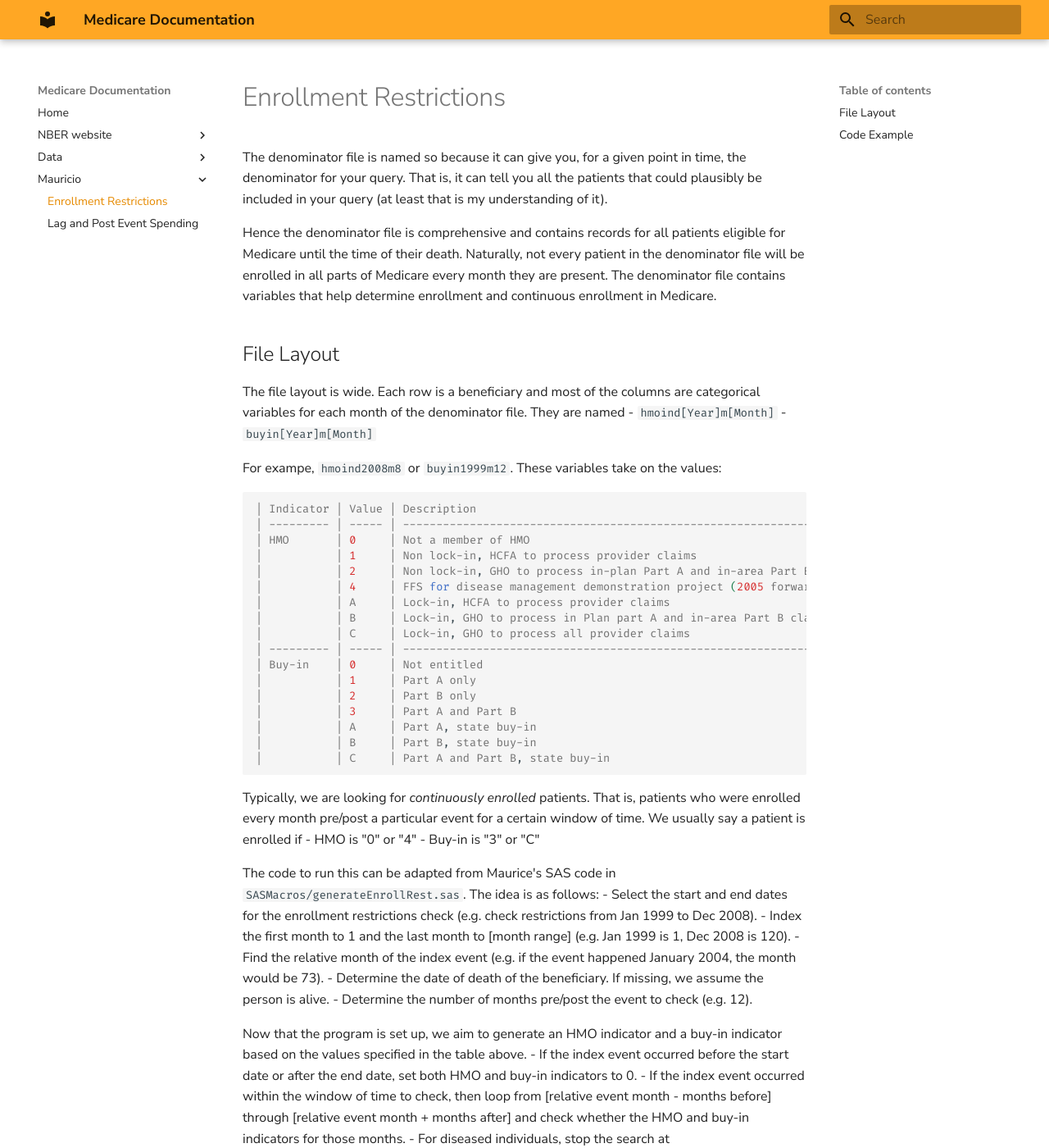
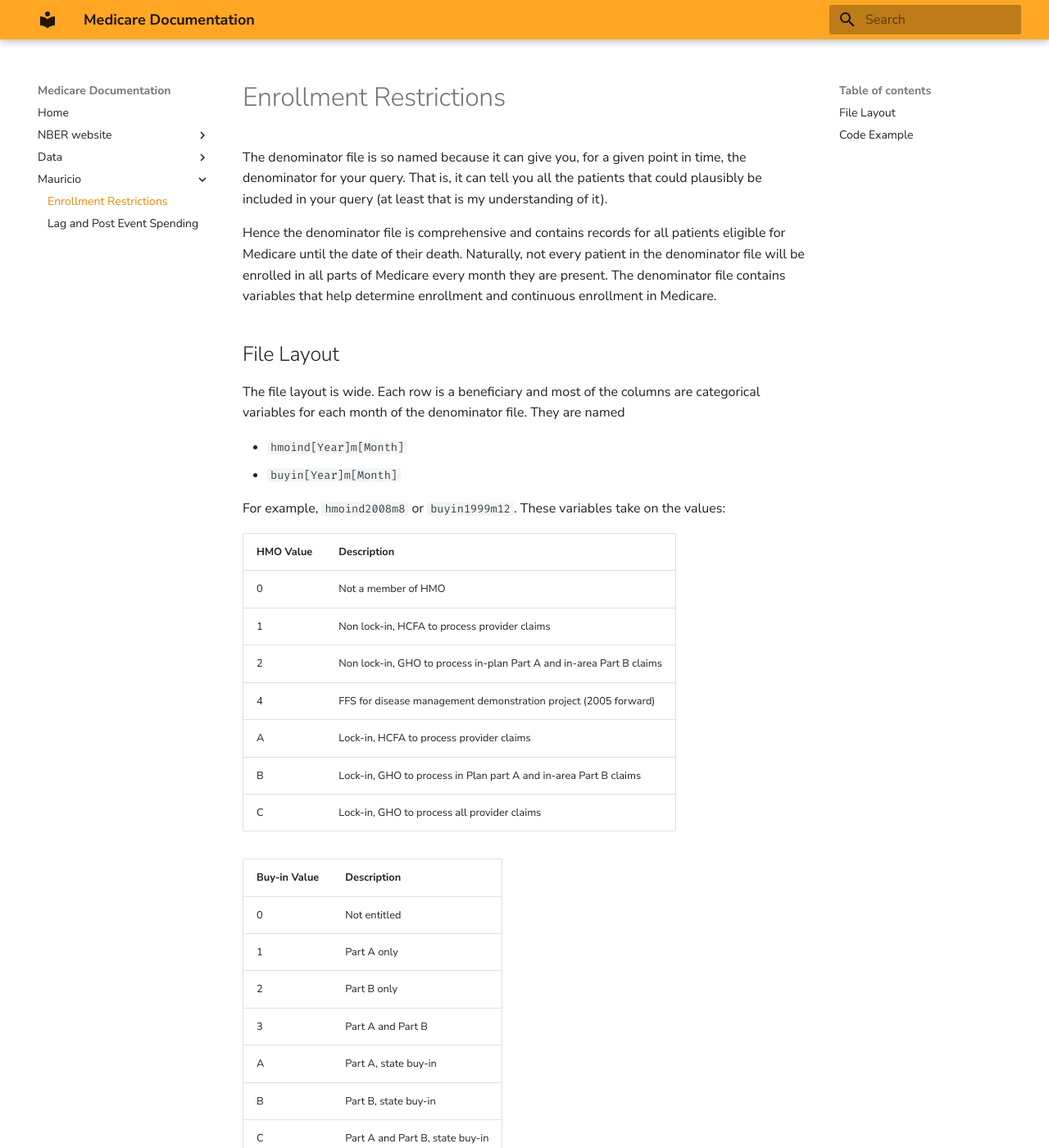
Before and after one commit to kylebarron/medicare-documentation, an MkDocs documentation site: the page built from docs/mauricio/enrollment-restrictions.md, in a window 1280 px wide and 1400 px high. Shown: the whole window at 82% size. Built offline with MkDocs 1.6.1 and Material for MkDocs 9.7.7, drawn with Linux system fonts in a browser that asks for light colours; some of the changed text lies outside the part shown.

Commit message:
reformat some of mauricio's docs

```diff
--- a/docs/mauricio/enrollment-restrictions.md
+++ b/docs/mauricio/enrollment-restrictions.md
@@ -1,13 +1,13 @@
 Enrollment Restrictions
 =======================
 
-The denominator file is named so because it can give you, for a given
+The denominator file is so named because it can give you, for a given
 point in time, the denominator for your query. That is, it can tell you
 all the patients that could plausibly be included in your query (at least
 that is my understanding of it).
 
 Hence the denominator file is comprehensive and contains records for all
-patients eligible for Medicare until the time of their death. Naturally,
+patients eligible for Medicare until the date of their death. Naturally,
 not every patient in the denominator file will be enrolled in all parts
 of Medicare every month they are present. The denominator file contains
 variables that help determine enrollment and continuous enrollment in
@@ -19,64 +19,60 @@
 The file layout is wide. Each row is a beneficiary and most of the
 columns are categorical variables for each month of the denominator
 file. They are named
+
 - `hmoind[Year]m[Month]`
 - `buyin[Year]m[Month]`
 
-For exampe, `hmoind2008m8` or `buyin1999m12`. These variables take on
+For example, `hmoind2008m8` or `buyin1999m12`. These variables take on
 the values:
 
-    | Indicator | Value | Description                                                          |
-    | --------- | ----- | -------------------------------------------------------------------- |
-    | HMO       | 0     | Not a member of HMO                                                  |
-    |           | 1     | Non lock-in, HCFA to process provider claims                         |
-    |           | 2     | Non lock-in, GHO to process in-plan Part A and in-area Part B claims |
-    |           | 4     | FFS for disease management demonstration project (2005 forward)      |
-    |           | A     | Lock-in, HCFA to process provider claims                             |
-    |           | B     | Lock-in, GHO to process in Plan part A and in-area Part B claims     |
-    |           | C     | Lock-in, GHO to process all provider claims                          |
-    | --------- | ----- | -------------------------------------------------------------------- |
-    | Buy-in    | 0     | Not entitled                                                         |
-    |           | 1     | Part A only                                                          |
-    |           | 2     | Part B only                                                          |
-    |           | 3     | Part A and Part B                                                    |
-    |           | A     | Part A, state buy-in                                                 |
-    |           | B     | Part B, state buy-in                                                 |
-    |           | C     | Part A and Part B, state buy-in                                      |
+| HMO Value | Description                                                          |
+| ----- | -------------------------------------------------------------------- |
+| 0 | Not a member of HMO                                                  |
+| 1 | Non lock-in, HCFA to process provider claims                         |
+| 2 | Non lock-in, GHO to process in-plan Part A and in-area Part B claims |
+| 4 | FFS for disease management demonstration project (2005 forward)      |
+| A | Lock-in, HCFA to process provider claims                             |
+| B | Lock-in, GHO to process in Plan part A and in-area Part B claims     |
+| C | Lock-in, GHO to process all provider claims                          |
+
+| Buy-in Value | Description |
+| ----- | - |
+| 0 | Not entitled                            |
+| 1 | Part A only                             |
+| 2 | Part B only                             |
+| 3 | Part A and Part B                       |
+| A | Part A, state buy-in                    |
+| B | Part B, state buy-in                    |
+| C | Part A and Part B, state buy-in         |
 
 Typically, we are looking for _continuously enrolled_ patients. That is,
 patients who were enrolled every month pre/post a particular event for a
 certain window of time. We usually say a patient is enrolled if
-- HMO is "0" or "4"
-- Buy-in is "3" or "C"
+
+- HMO is `0` or `4`
+- Buy-in is `3` or `C`
 
 The code to run this can be adapted from Maurice's SAS code in
 `SASMacros/generateEnrollRest.sas`. The idea is as follows:
-- Select the start and end dates for the enrollment restrictions check
-  (e.g. check restrictions from Jan 1999 to Dec 2008).
-- Index the first month to 1 and the last month to [month range]
-  (e.g. Jan 1999 is 1, Dec 2008 is 120).
-- Find the relative month of the index event
-  (e.g. if the event happened January 2004, the month would be 73).
-- Determine the date of death of the beneficiary. If missing,
-  we assume the person is alive.
+
+- Select the start and end dates for the enrollment restrictions check (e.g. check restrictions from Jan 1999 to Dec 2008).
+- Index the first month to 1 and the last month to `[month range]` (e.g. Jan 1999 is 1, Dec 2008 is 120).
+- Find the relative month of the index event (e.g. if the event happened January 2004, the month would be 73).
+- Determine the date of death of the beneficiary. If missing, we assume the person is alive.
 - Determine the number of months pre/post the event to check (e.g. 12).
 
 Now that the program is set up, we aim to generate an HMO indicator
 and a buy-in indicator based on the values specified in the table above.
-- If the index event occurred before the start date or after the end date,
-  set both HMO and buy-in indicators to 0.
-- If the index event occurred within the window of time to check, then
-  loop from [relative event month - months before] through
-  [relative event month + months after] and check whether the HMO and
-  buy-in indicators for those months.
-- For diseased individuals, stop the search at
 
-    min(relative event month + months after, relative death month)
+- If the index event occurred before the start date or after the end date, set both HMO and buy-in indicators to `0`.
+- If the index event occurred within the window of time to check, then loop from `[relative event month - months before]` through `[relative event month + months after]` and check whether the HMO and buy-in indicators for those months.
+- For diseased individuals, stop the search at `min(relative event month + months after, relative death month)`
 
-- Set HMO for that month to 1 if "0" or "4"; 0 otherwise.
-- Set buy-in for that month to 1 if "3" or "C"; 0 otherwise.
-- Set HMO to 1 if HMO for each month was 1; 0 otherwise.
-- Set buy-in to 1 if buy-in for each month was 1; 0 otherwise.
+- Set HMO for that month to `1` if `0` or `4`; `0` otherwise.
+- Set buy-in for that month to `1` if `3` or `C`; `0` otherwise.
+- Set HMO to `1` if HMO for each month was `1`; `0` otherwise.
+- Set buy-in to `1` if buy-in for each month was `1`; `0` otherwise.
 
 Code Example
 ------------
```
Also changed, not shown: docs/mauricio/lag-post-event-spending.md (+7 -5 lines).
